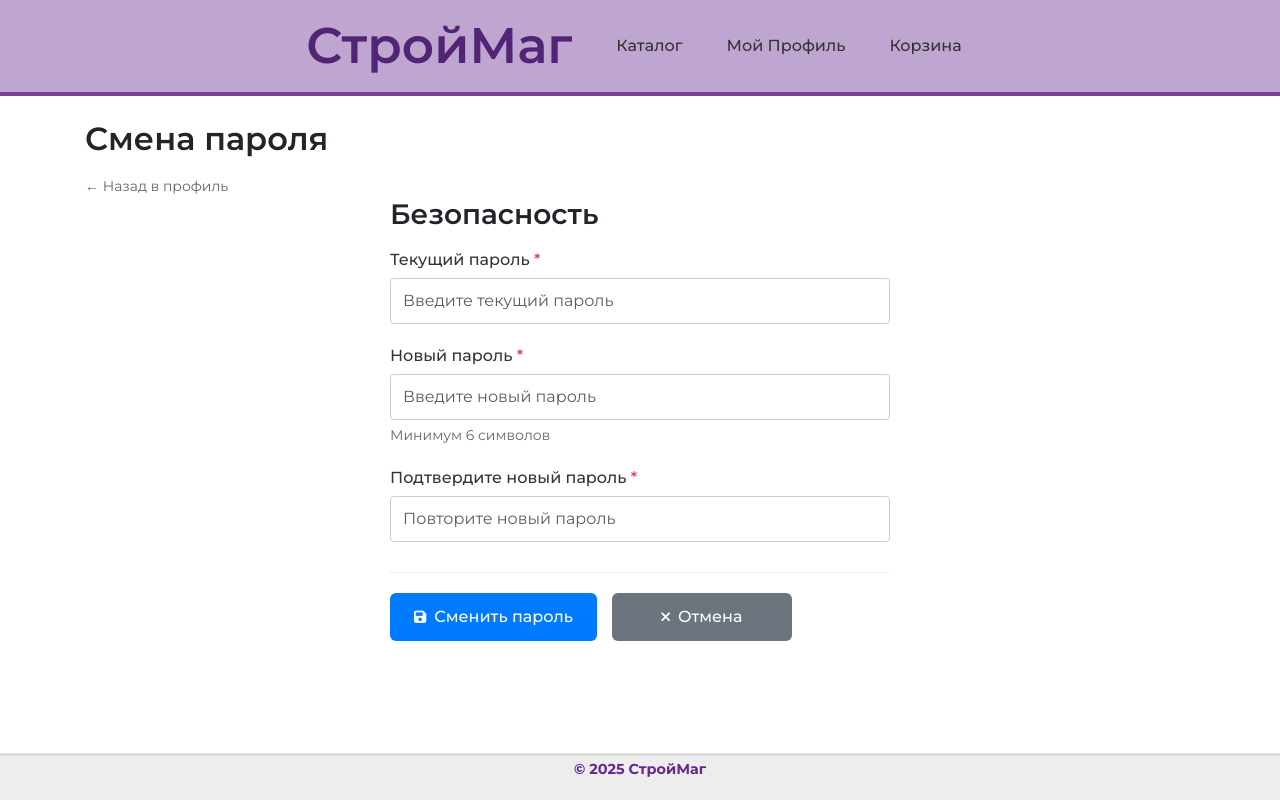
After one commit to darya-sheb/OnlineBuildingMaterialsStore, a FastAPI app: template web/templates/change_password.html in a window 1280 px wide. The commit adds this page. Run offline with FastAPI, Linux system fonts and the light colour scheme; the template is opened without the code that fills it, so the values that code supplies are empty; some libraries are stand-ins or nearby versions.

Commit message:
добавила выход из профиля, смену пароля + вёрстка

```diff
--- /dev/null
+++ b/web/templates/change_password.html
@@ -0,0 +1,278 @@
+{% extends "base.html" %}
+
+{% block title %}Смена пароля - СтройМаг{% endblock %}
+
+{% block content %}
+<div class="profile-container">
+    <div class="profile-header">
+        <h2>Смена пароля</h2>
+        <a href="/profile" class="back-link">← Назад в профиль</a>
+    </div>
+
+    <div class="profile-card">
+        {% if error %}
+        <div class="alert alert-error">
+            <strong>Ошибка:</strong> {{ error }}
+        </div>
+        {% endif %}
+
+        {% if message %}
+        <div class="alert alert-success">
+            <strong>Успех:</strong> {{ message }}
+        </div>
+        {% endif %}
+
+        <form action="/profile/me/change-password" method="post" class="password-form">
+            <div class="form-section">
+                <h3 class="section-title">Безопасность</h3>
+
+                <div class="form-group">
+                    <label for="current_password" class="form-label">
+                        Текущий пароль <span class="required">*</span>
+                    </label>
+                    <input
+                        type="password"
+                        id="current_password"
+                        name="current_password"
+                        class="form-control"
+                        placeholder="Введите текущий пароль"
+                        required
+                        minlength="6"
+                    >
+                </div>
+
+                <div class="form-group">
+                    <label for="new_password" class="form-label">
+                        Новый пароль <span class="required">*</span>
+                    </label>
+                    <input
+                        type="password"
+                        id="new_password"
+                        name="new_password"
+                        class="form-control"
+                        placeholder="Введите новый пароль"
+                        required
+                        minlength="6"
+                    >
+                    <small class="form-hint">Минимум 6 символов</small>
+                </div>
+
+                <div class="form-group">
+                    <label for="confirm_password" class="form-label">
+                        Подтвердите новый пароль <span class="required">*</span>
+                    </label>
+                    <input
+                        type="password"
+                        id="confirm_password"
+                        name="confirm_password"
+                        class="form-control"
+                        placeholder="Повторите новый пароль"
+                        required
+                        minlength="6"
+                    >
+                </div>
+            </div>
+
+            <div class="form-actions">
+                <button type="submit" class="profile-btn btn-primary">
+                    <i class="fas fa-save"></i> Сменить пароль
+                </button>
+                <a href="/profile" class="profile-btn btn-secondary">
+                    <i class="fas fa-times"></i> Отмена
+                </a>
+            </div>
+        </form>
+    </div>
+</div>
+
+<style>
+/* Используем те же стили что и в profile.html */
+.profile-btn {
+    display: inline-flex;
+    align-items: center;
+    justify-content: center;
+    gap: 8px;
+    padding: 12px 24px;
+    border: none;
+    border-radius: 6px;
+    font-size: 16px;
+    font-weight: 500;
+    text-decoration: none;
+    cursor: pointer;
+    transition: all 0.3s ease;
+    min-width: 180px;
+    text-align: center;
+}
+
+.profile-btn i {
+    font-size: 14px;
+}
+
+.profile-btn:hover {
+    transform: translateY(-2px);
+    box-shadow: 0 4px 12px rgba(0, 0, 0, 0.15);
+    opacity: 0.95;
+}
+
+.btn-primary {
+    background-color: #007bff;
+    color: white;
+}
+
+.btn-primary:hover {
+    background-color: #0069d9;
+    color: white;
+}
+
+.btn-secondary {
+    background-color: #6c757d;
+    color: white;
+}
+
+.btn-secondary:hover {
+    background-color: #5a6268;
+    color: white;
+}
+
+.form-actions {
+    display: flex;
+    gap: 15px;
+    margin-top: 30px;
+    padding-top: 20px;
+    border-top: 1px solid #eee;
+}
+
+/* Остальные стили остаются такими же */
+.password-form {
+    max-width: 500px;
+    margin: 0 auto;
+}
+
+.form-section {
+    margin-bottom: 30px;
+}
+
+.form-group {
+    margin-bottom: 20px;
+}
+
+.form-label {
+    display: block;
+    margin-bottom: 8px;
+    font-weight: 500;
+    color: #333;
+}
+
+.form-control {
+    width: 100%;
+    padding: 10px 12px;
+    border: 1px solid #ddd;
+    border-radius: 4px;
+    font-size: 16px;
+    transition: border-color 0.3s;
+}
+
+.form-control:focus {
+    border-color: #007bff;
+    outline: none;
+    box-shadow: 0 0 0 2px rgba(0, 123, 255, 0.25);
+}
+
+.form-hint {
+    display: block;
+    margin-top: 5px;
+    font-size: 14px;
+    color: #666;
+}
+
+.required {
+    color: #dc3545;
+}
+
+.alert {
+    padding: 15px;
+    margin-bottom: 20px;
+    border-radius: 4px;
+}
+
+.alert-error {
+    background-color: #f8d7da;
+    border: 1px solid #f5c6cb;
+    color: #721c24;
+}
+
+.alert-success {
+    background-color: #d4edda;
+    border: 1px solid #c3e6cb;
+    color: #155724;
+}
+
+.back-link {
+    display: inline-block;
+    margin-top: 10px;
+    color: #666;
+    text-decoration: none;
+    font-size: 14px;
+}
+
+.back-link:hover {
+    color: #333;
+    text-decoration: underline;
+}
+
+/* Адаптивность для мобильных */
+@media (max-width: 768px) {
+    .form-actions {
+        flex-direction: column;
+        gap: 10px;
+    }
+
+    .profile-btn {
+        width: 100%;
+        min-width: unset;
+    }
+}
+</style>
+
+<!-- Подключаем Font Awesome для иконок -->
+<link rel="stylesheet" href="https://cdnjs.cloudflare.com/ajax/libs/font-awesome/6.0.0/css/all.min.css">
+
+<script>
+document.addEventListener('DOMContentLoaded', function() {
+    const form = document.querySelector('.password-form');
+    const newPassword = document.getElementById('new_password');
+    const confirmPassword = document.getElementById('confirm_password');
+
+    form.addEventListener('submit', function(e) {
+        if (newPassword.value !== confirmPassword.value) {
+            e.preventDefault();
+            alert('Новый пароль и подтверждение не совпадают!');
+            newPassword.focus();
+            return false;
+        }
+
+        if (newPassword.value.length < 6) {
+            e.preventDefault();
+            alert('Пароль должен содержать минимум 6 символов!');
+            newPassword.focus();
+            return false;
+        }
+
+        return true;
+    });
+
+    const buttons = document.querySelectorAll('.profile-btn');
+    buttons.forEach(btn => {
+        btn.addEventListener('mouseenter', function() {
+            this.style.transform = 'translateY(-2px)';
+            this.style.boxShadow = '0 4px 12px rgba(0, 0, 0, 0.15)';
+        });
+
+        btn.addEventListener('mouseleave', function() {
+            this.style.transform = 'translateY(0)';
+            this.style.boxShadow = 'none';
+        });
+    });
+});
+</script>
+{% endblock %}
```
Also changed, not shown: app/features/users/router.py (+163 -40 lines), web/templates/users/profile.html (+120 -4 lines), web/static/css/styles.css (line endings or trailing spaces).
